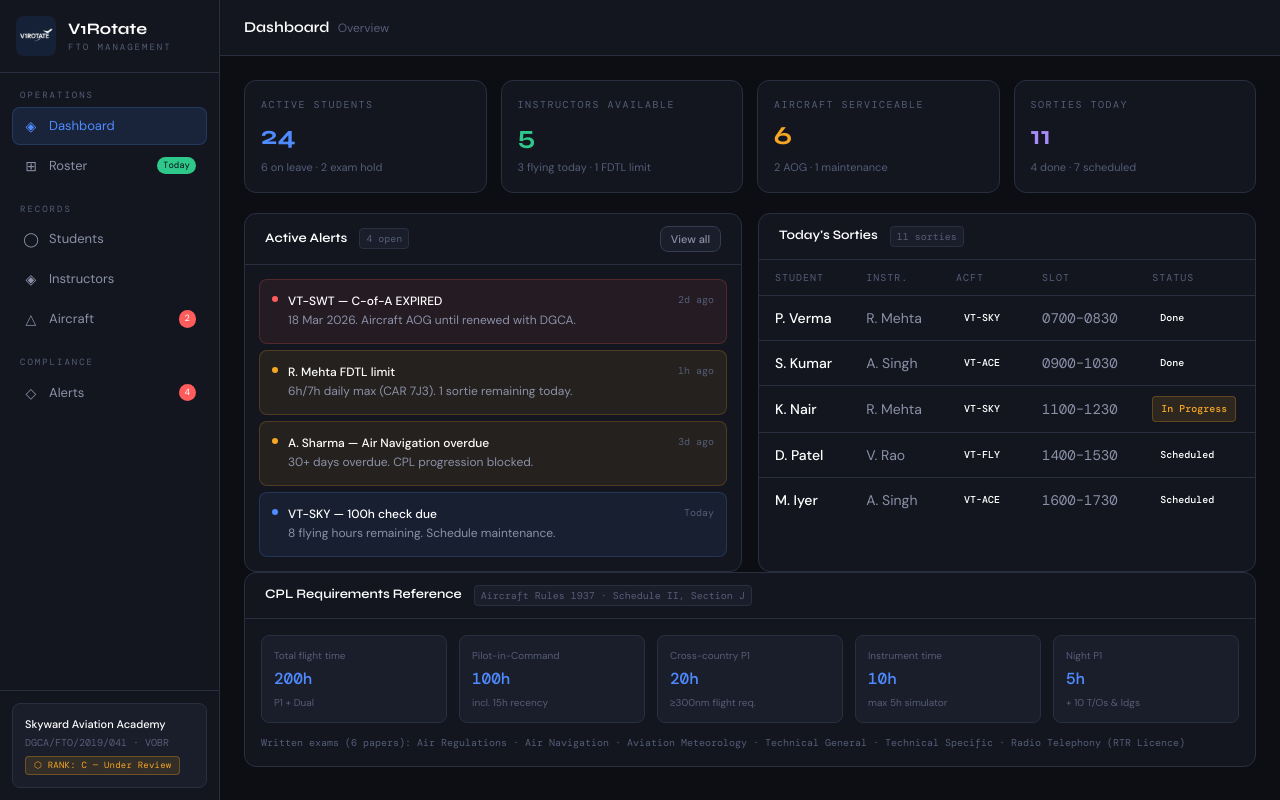
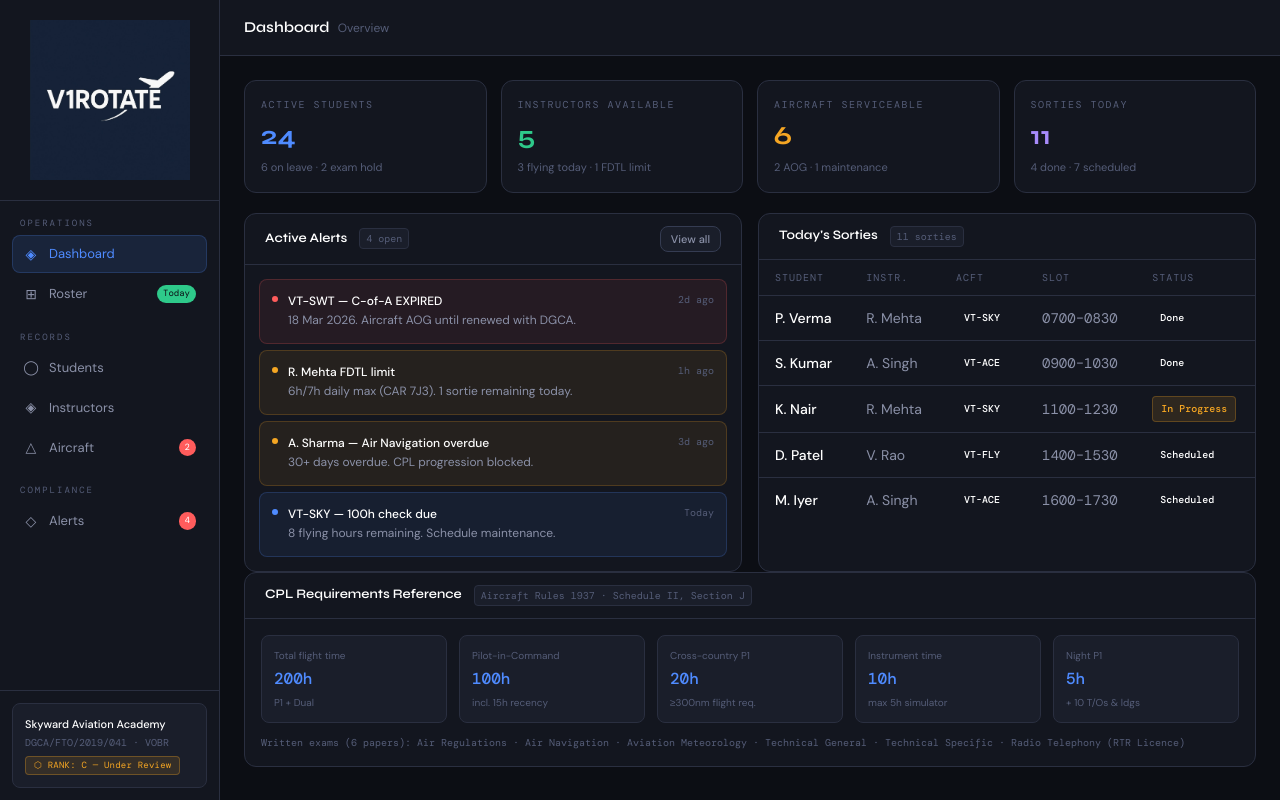
Before and after one commit to anandswati01-cloud/Skylog3, a Next.js app: page / in a window 1280 px wide. Built offline with nearby package versions, Linux system fonts and the light colour scheme.

Commit message:
Update Sidebar.tsx

```diff
--- a/components/Sidebar.tsx
+++ b/components/Sidebar.tsx
@@ -46,14 +46,18 @@ export default function Sidebar() {
   return (
     <aside className="w-[220px] fixed top-0 left-0 h-screen bg-bg-2 border-r border-border flex flex-col z-50 overflow-y-auto">
 
-      <div className="px-4 py-4 border-b border-border flex items-center gap-3">
-        <img src="/logo.jpg" alt="V1Rotate" width={40} height={40} className="rounded-lg" />
-        <div>
-          <div className="font-head text-base font-bold text-white">V1Rotate</div>
-          <div className="text-[9px] text-[#555d78] tracking-[2px] uppercase font-mono">FTO Management</div>
-        </div>
+      {/* Logo only — no text */}
+      <div className="px-4 py-5 border-b border-border flex items-center justify-center">
+        <img
+          src="/logo.jpg"
+          alt="V1Rotate"
+          width={160}
+          height={60}
+          className="object-contain"
+        />
       </div>
 
+      {/* Nav */}
       <div className="flex-1 py-2">
         {NAV.map(section => (
           <div key={section.label} className="px-3 py-2">
@@ -90,6 +94,7 @@ export default function Sidebar() {
         ))}
       </div>
 
+      {/* School tag */}
       <div className="p-3 border-t border-border">
         <div className="bg-bg-3 border border-border rounded-lg p-3">
           <div className="text-[11px] font-medium">Skyward Aviation Academy</div>
```
